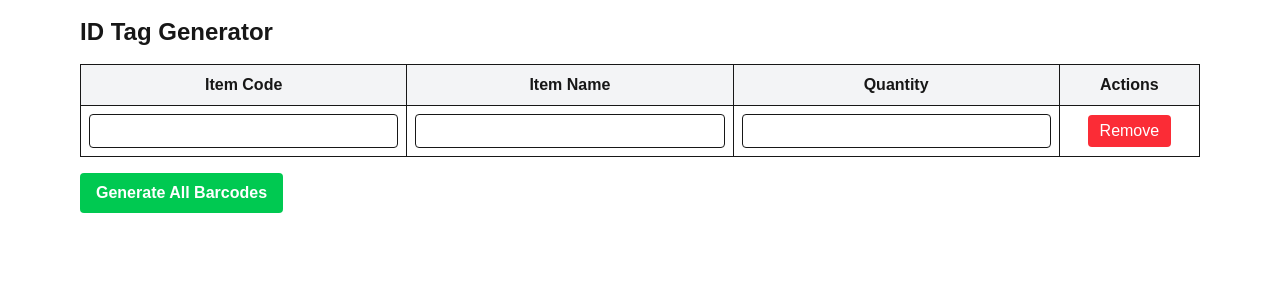
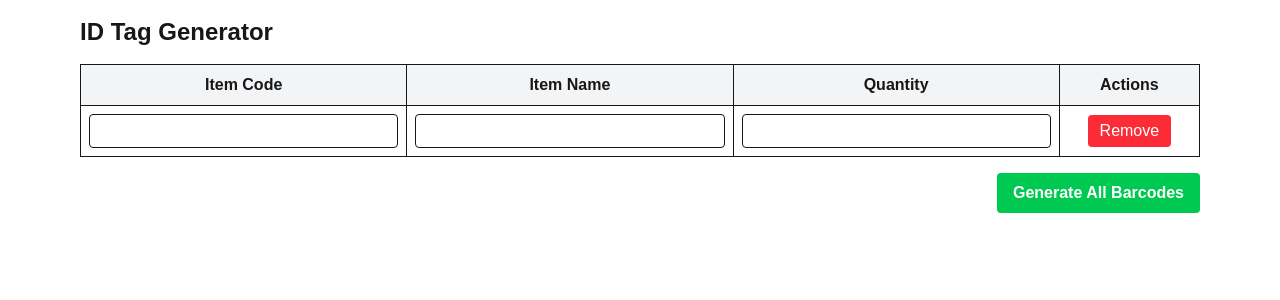
Before and after one commit to wendachye/barcode-generator, a Next.js app: page / in a window 1280 px wide. Shown: the top 300 px of the page. Built offline with nearby package versions, Linux system fonts and the light colour scheme.

Commit message:
feat: update ui

```diff
--- a/src/app/page.tsx
+++ b/src/app/page.tsx
@@ -82,7 +82,7 @@
         </tbody>
       </table>
 
-      <div className="flex gap-4 mb-6">
+      <div className="flex gap-4 mb-6 justify-end">
         <button
           onClick={handleGenerateAllBarcodes}
           className="bg-green-500 hover:bg-green-600 text-white font-bold py-2 px-4 rounded"
```
